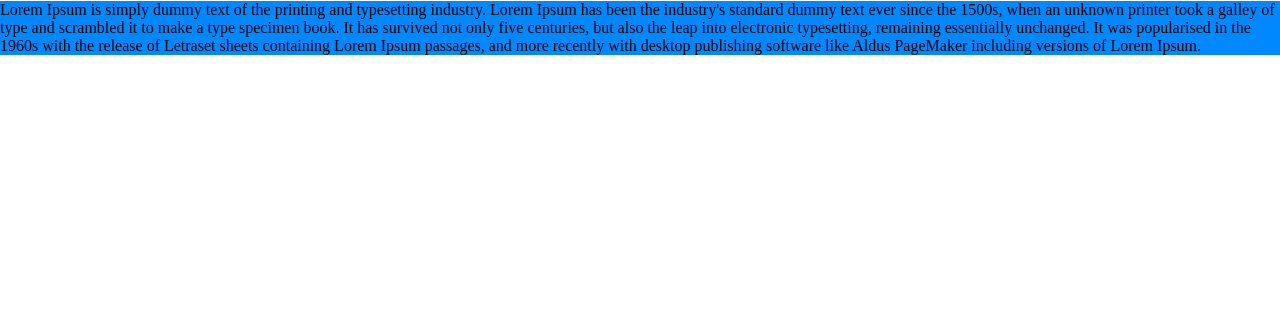
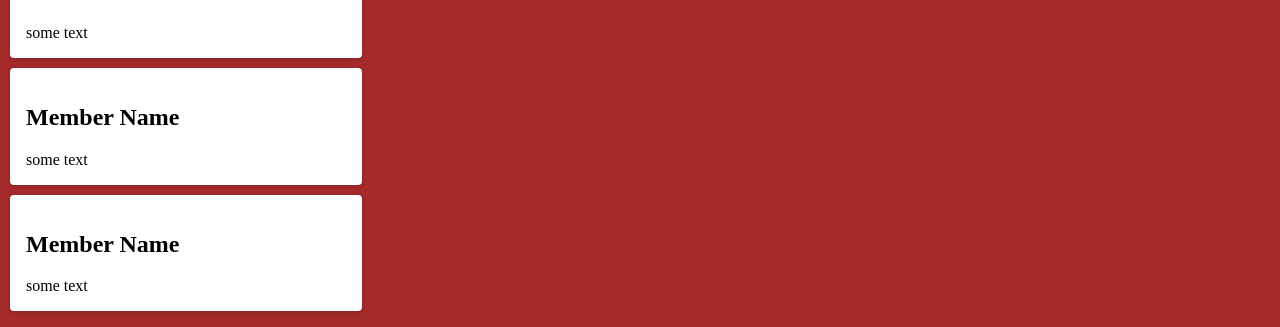
Before and after one commit to alpineda1/arise-ph, a React app: page / in a window 1280 px wide. Shown: the part 143-470 px from the top of the page. Built offline with nearby package versions, Linux system fonts and the light colour scheme.

Commit message:
added a bucket for screens

```diff
--- a/package.json
+++ b/package.json
@@ -7,7 +7,7 @@
     "@emotion/styled": "^11.3.0",
     "@material-ui/core": "^4.12.3",
     "@mui/icons-material": "^5.0.1",
-    "@mui/material": "^5.0.2",
+    "@mui/material": "^5.0.4",
     "@mui/styles": "^5.0.1",
     "@testing-library/jest-dom": "^5.14.1",
     "@testing-library/react": "^11.2.7",
--- a/src/app/App.js
+++ b/src/app/App.js
@@ -3,11 +3,11 @@
 
 // Component Styling
 import './App.scss';
-import { ThemeProvider } from "@material-ui/core";
+import { Container, ThemeProvider } from "@material-ui/core";
 import { theme } from "./contexts/ColorThemeContext.js";
 
 import Header from './components/Header.js';
-import Feed from './components/Feed.js';
+import Bucket from './components/Bucket';
 
 function App() {
   return (
@@ -18,7 +18,7 @@
         </div>
 
         <div>
-          <Feed />
+          <Bucket />
         </div>
       </ThemeProvider>
     </>
--- /dev/null
+++ b/src/app/components/Bucket.js
@@ -0,0 +1,16 @@
+import Feed from "app/screen/Feed";
+
+function Bucket(){
+    return(
+        <div className="content-box">
+                <Feed />
+                <Feed />
+                <Feed />
+
+                <h1>Hello</h1>
+        </div>
+    );
+
+}
+
+export default Bucket;
--- a/src/app/components/Feed.js
+++ /dev/null
@@ -1,14 +0,0 @@
-function Feed(){
-    return(
-        <>
-        <div className='card'><h1>What is Lorem Ipsum?</h1></div>
-
-        <div className='card'>Lorem Ipsum is simply dummy text of the printing and typesetting industry. Lorem Ipsum has been the industry's standard dummy text ever since the 1500s, when an unknown printer took a galley of type and scrambled it to make a type specimen book.
-        It has survived not only five centuries, but also the leap into electronic typesetting, remaining essentially unchanged.
-        It was popularised in the 1960s with the release of Letraset sheets containing Lorem Ipsum passages, and more recently with desktop publishing software like Aldus PageMaker including versions of Lorem Ipsum.</div>
-        </>
-    );
-}
-
-
-export default Feed;
--- /dev/null
+++ b/src/app/screen/Feed.js
@@ -0,0 +1,13 @@
+function Feed(){
+    return(
+        <div className='card'>
+            <h2>Member Name</h2>
+            <div>
+                some text
+            </div>
+        </div>
+    );
+}
+
+
+export default Feed;
--- a/src/index.scss
+++ b/src/index.scss
@@ -2,6 +2,16 @@
   margin: 0;
 }
 
-.card{
-  background-color: rgb(0, 136, 255);
+.card {
+  margin-top: 10px;
+  background-color: white;
+  border-radius: 4px;
+  box-shadow: 0 1px 4px rgba(0, 0, 0, 0.2);
+  padding: 1rem;
+  width: 20rem;
 }
+
+.content-box {
+  background-color: brown;
+  padding: 10px;
+}
```
Also changed, not shown: 1 other file.
